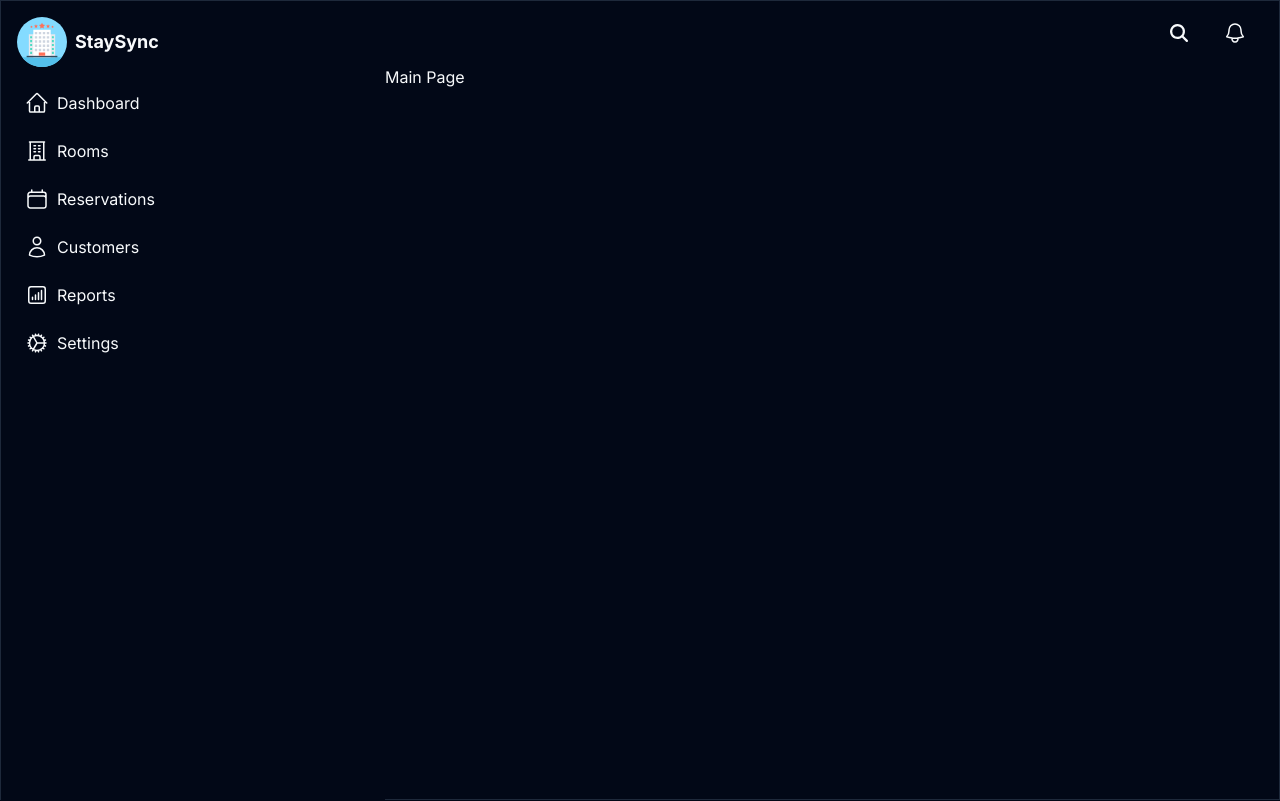
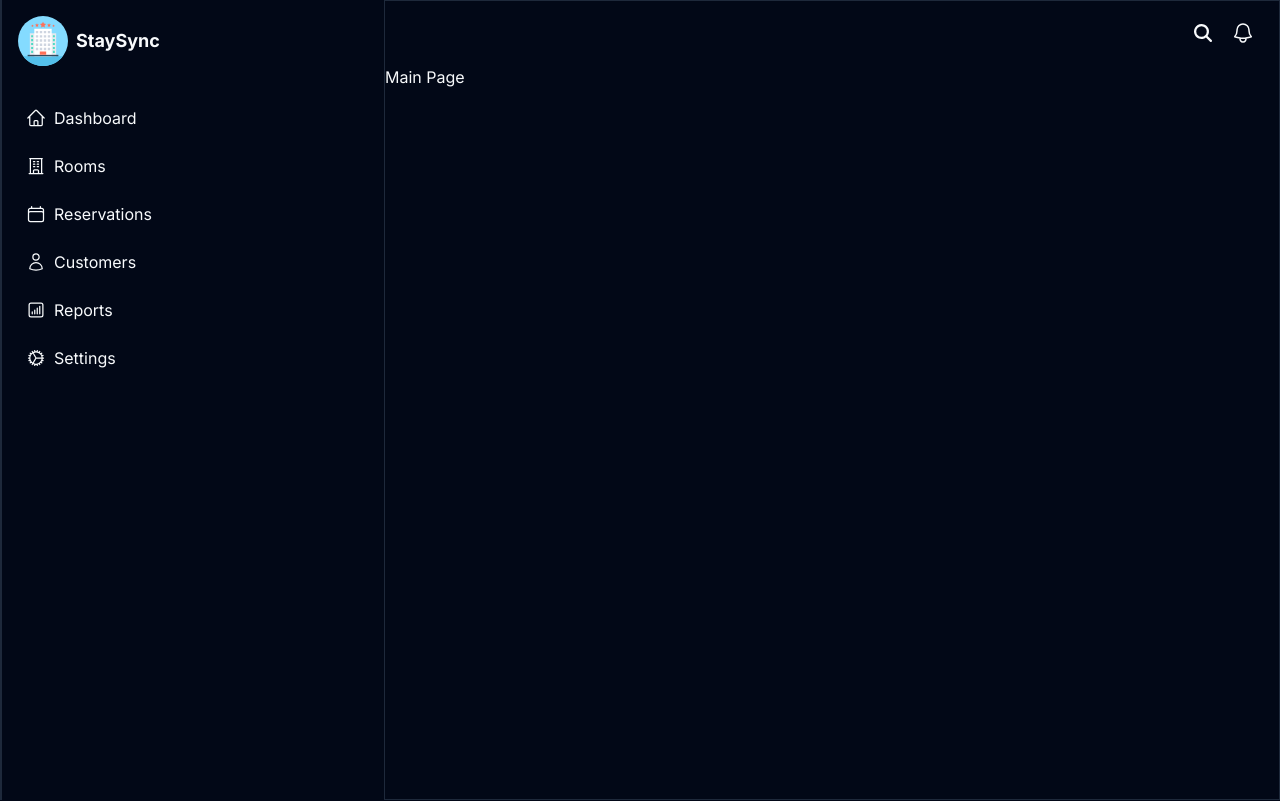
Before and after one commit to pateldeep1217/motel-management, a Next.js app: page / in a window 1280 px wide. Built offline with nearby package versions, Linux system fonts and the light colour scheme.

Commit message:
implement deskop navigation

```diff
--- a/app/layout.tsx
+++ b/app/layout.tsx
@@ -19,10 +19,10 @@ export default function RootLayout({
   return (
     <html lang="en" className="dark">
       <body className={inter.className}>
-        <div className="border grid grid-cols-[auto_1fr_1fr] grid-rows-[auto_1fr_1fr] h-screen lg:grid-cols-[30vw_1fr_1fr] lg:grid-rows-[4rem_1fr_1fr]">
-          <Navigation className="lg:row-span-3" />
+        <div className="border grid grid-cols-[auto_1fr_1fr] grid-rows-[4rem_1fr_1fr] h-screen md:grid-cols-[30vw_1fr_1fr] md:grid-rows-[4rem_1fr_1fr]">
+          <Navigation className="md:row-span-3 border" />
           <Header className="col-span-2 " />
-          <main className="col-span-3 row-span-3  lg:col-start-2 ">
+          <main className="col-span-3 row-span-3  md:col-start-2 ">
             {children}
           </main>
         </div>
--- a/components/Header.tsx
+++ b/components/Header.tsx
@@ -10,7 +10,7 @@ interface HeaderProps {
 
 function Header({ className }: HeaderProps) {
   return (
-    <header className={`flex items-center justify-end px-4 ${className}`}>
+    <header className={`flex items-center justify-end p-4 ${className}`}>
       <div>
         <Button variant="ghost">
           <MagnifyingGlassIcon className="h-6 w-6" />
--- a/components/Navigation.tsx
+++ b/components/Navigation.tsx
@@ -14,17 +14,17 @@ function Navigation({ className }: NavigationProps) {
   const [isOpen, setIsOpen] = useState(false);
   console.log(isOpen);
   return (
-    <nav className={`relative  lg:static ${className}`}>
+    <nav className={`relative flex items-center md:static ${className}`}>
       <Button
         variant="ghost"
-        className="lg:hidden"
+        className="md:hidden"
         onClick={() => setIsOpen(true)}
       >
         <Bars3Icon className="w-6 h-6 cursor-pointer" />
       </Button>
 
-      <div className="hidden lg:flex  lg:flex-col gap-4 bg-card p-4 text-card-foreground h-screen">
-        <Logo svg={HotelSVG} className="mr-4" />
+      <div className="hidden md:flex  md:flex-col gap-4 bg-card text-card-foreground h-screen  w-full ">
+        <Logo svg={HotelSVG} className="mr-4 p-4" />
         <NavigationLinks />
       </div>
 
@@ -32,11 +32,15 @@ function Navigation({ className }: NavigationProps) {
         <Dialog open={isOpen} onClose={() => setIsOpen(false)}>
           <div className="fixed inset-0 bg-gray-800 bg-opacity-75 z-50">
             <div className=" h-full max-w-xs bg-card text-card-foreground p-4 space-y-4 ">
-              <DialogPanel className="flex flex-col gap-2">
-                <Button onClick={() => setIsOpen(false)}>
+              <DialogPanel className="flex flex-col gap-2  ">
+                <Button
+                  onClick={() => setIsOpen(false)}
+                  variant="ghost"
+                  className="max-w-fit "
+                >
                   <XMarkIcon className="w-6 h-6 cursor-pointer" />
                 </Button>
-                <Logo svg={HotelSVG} className="pt-10 pb-5" />
+                <Logo svg={HotelSVG} className="pt-10 pb-5 " />
                 <NavigationLinks />
               </DialogPanel>
             </div>
--- a/components/NavigationLinks.tsx
+++ b/components/NavigationLinks.tsx
@@ -19,43 +19,43 @@ const navigationLinks = [
   {
     href: "/",
     label: "Dashboard",
-    icon: <HomeIcon className="h-6 w-6" />,
+    icon: <HomeIcon className="h-5 w-5" />,
     active: true,
   },
   {
     href: "/rooms",
     label: "Rooms",
-    icon: <BuildingOfficeIcon className="h-6 w-6" />,
+    icon: <BuildingOfficeIcon className="h-5 w-5" />,
   },
   {
     href: "/reservations",
     label: "Reservations",
-    icon: <CalendarIcon className="h-6 w-6" />,
+    icon: <CalendarIcon className="h-5 w-5" />,
   },
   {
     href: "/customers",
     label: "Customers",
-    icon: <UserIcon className="h-6 w-6" />,
+    icon: <UserIcon className="h-5 w-5" />,
   },
   {
     href: "/reports",
     label: "Reports",
-    icon: <ChartBarSquareIcon className="h-6 w-6" />,
+    icon: <ChartBarSquareIcon className="h-5 w-5" />,
   },
   {
     href: "/settings",
     label: "Settings",
-    icon: <CogIcon className="h-6 w-6" />,
+    icon: <CogIcon className="h-5 w-5" />,
   },
 ];
 function NavigationLinks() {
   return (
-    <ul className="flex flex-col gap-2">
+    <ul className="flex flex-col gap-2 w-full px-4">
       {navigationLinks.map(({ href, label, icon }) => (
-        <li key={label}>
+        <li key={label} className="w-full ">
           <Link
             href={href}
-            className="flex items-center gap-2 p-2 rounded hover:bg-gray-200"
+            className="flex items-center gap-2 p-2 rounded hover:bg-muted"
           >
             {icon}
             {label}
--- a/components/ui/button.tsx
+++ b/components/ui/button.tsx
@@ -1,8 +1,8 @@
-import * as React from "react"
-import { Slot } from "@radix-ui/react-slot"
-import { cva, type VariantProps } from "class-variance-authority"
+import * as React from "react";
+import { Slot } from "@radix-ui/react-slot";
+import { cva, type VariantProps } from "class-variance-authority";
 
-import { cn } from "@/lib/utils"
+import { cn } from "@/lib/utils";
 
 const buttonVariants = cva(
   "inline-flex items-center justify-center whitespace-nowrap rounded-md text-sm font-medium transition-colors focus-visible:outline-none focus-visible:ring-1 focus-visible:ring-ring disabled:pointer-events-none disabled:opacity-50",
@@ -21,7 +21,7 @@ const buttonVariants = cva(
         link: "text-primary underline-offset-4 hover:underline",
       },
       size: {
-        default: "h-9 px-4 py-2",
+        default: "h-9 px-2 py-2",
         sm: "h-8 rounded-md px-3 text-xs",
         lg: "h-10 rounded-md px-8",
         icon: "h-9 w-9",
@@ -32,26 +32,26 @@ const buttonVariants = cva(
       size: "default",
     },
   }
-)
+);
 
 export interface ButtonProps
   extends React.ButtonHTMLAttributes<HTMLButtonElement>,
     VariantProps<typeof buttonVariants> {
-  asChild?: boolean
+  asChild?: boolean;
 }
 
 const Button = React.forwardRef<HTMLButtonElement, ButtonProps>(
   ({ className, variant, size, asChild = false, ...props }, ref) => {
-    const Comp = asChild ? Slot : "button"
+    const Comp = asChild ? Slot : "button";
     return (
       <Comp
         className={cn(buttonVariants({ variant, size, className }))}
         ref={ref}
         {...props}
       />
-    )
+    );
   }
-)
-Button.displayName = "Button"
+);
+Button.displayName = "Button";
 
-export { Button, buttonVariants }
+export { Button, buttonVariants };
```
